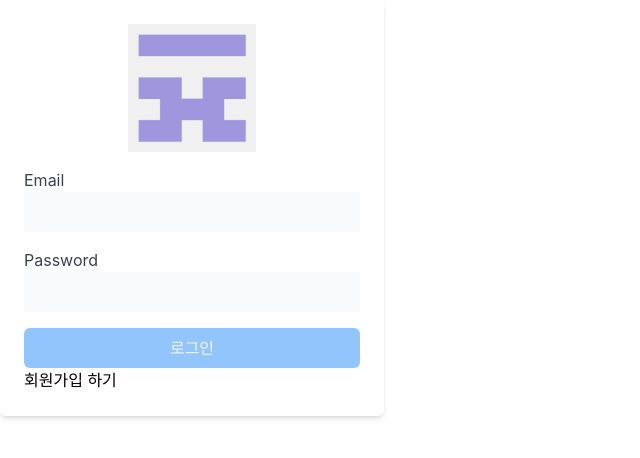
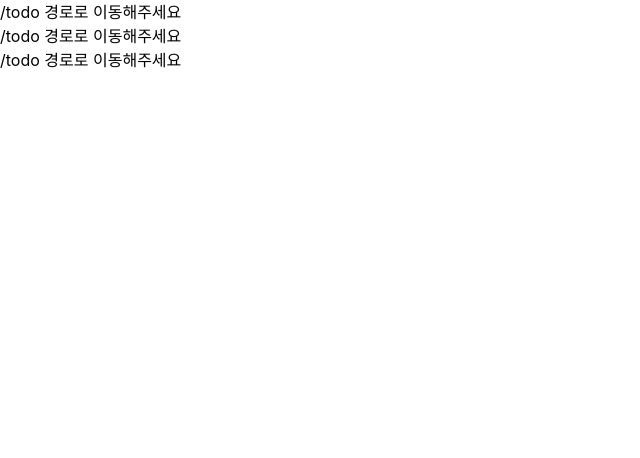
Before and after one commit to Plu457/wanted-pre-onboarding-frontend, a React (Create React App) app: page / in a window 1280 px wide. Before the commit this address led to /signin. Shown: the top 458 px of the page, without its empty margins (0-640 px from the left). Built offline with nearby package versions, Linux system fonts and the light colour scheme.

Commit message:
Feat: root 페이지 생성하여 /todo 경로로 이동할 수 있게 표현

```diff
--- a/src/App.jsx
+++ b/src/App.jsx
@@ -5,19 +5,21 @@ import {
   createRoutesFromElements,
 } from 'react-router-dom';
 
-import Home from 'pages/Home';
+import Root from 'pages/Root';
 import LoginPage from 'pages/Login';
 import SignUpPage from 'pages/SignUp';
+import Todo from 'pages/Todo';
 
 import AuthenticatedRoute from 'components/AuthenticatedRoute';
 
 const routes = createRoutesFromElements(
   <>
-    <Route path="/" element={<AuthenticatedRoute />}>
-      <Route index element={<Home />} />
-    </Route>
+    <Route path="/" element={<Root />} />
     <Route path="/signin" element={<LoginPage />} />
     <Route path="/signup" element={<SignUpPage />} />
+    <Route path="/todo" element={<AuthenticatedRoute />}>
+      <Route index element={<Todo />} />
+    </Route>
   </>,
 );
 
--- a/src/hooks/Auth/useLogin.js
+++ b/src/hooks/Auth/useLogin.js
@@ -13,7 +13,7 @@ const useLogin = () => {
         name: Constants.AuthTokenName,
         value: res.access_token,
       });
-      navigate('/');
+      navigate('/todo');
     },
   });
 
--- a/src/pages/Home.jsx
+++ /dev/null
@@ -1,5 +0,0 @@
-const Home = () => {
-  return <h1>Hello</h1>;
-};
-
-export default Home;
--- /dev/null
+++ b/src/pages/Root.jsx
@@ -0,0 +1,13 @@
+import React from 'react';
+
+const Root = () => {
+  return (
+    <>
+      <h1>/todo 경로로 이동해주세요</h1>
+      <h1>/todo 경로로 이동해주세요</h1>
+      <h1>/todo 경로로 이동해주세요</h1>
+    </>
+  );
+};
+
+export default Root;
--- /dev/null
+++ b/src/pages/Todo.jsx
@@ -0,0 +1,5 @@
+const Todo = () => {
+  return <h1>Hello Todo</h1>;
+};
+
+export default Todo;
```
